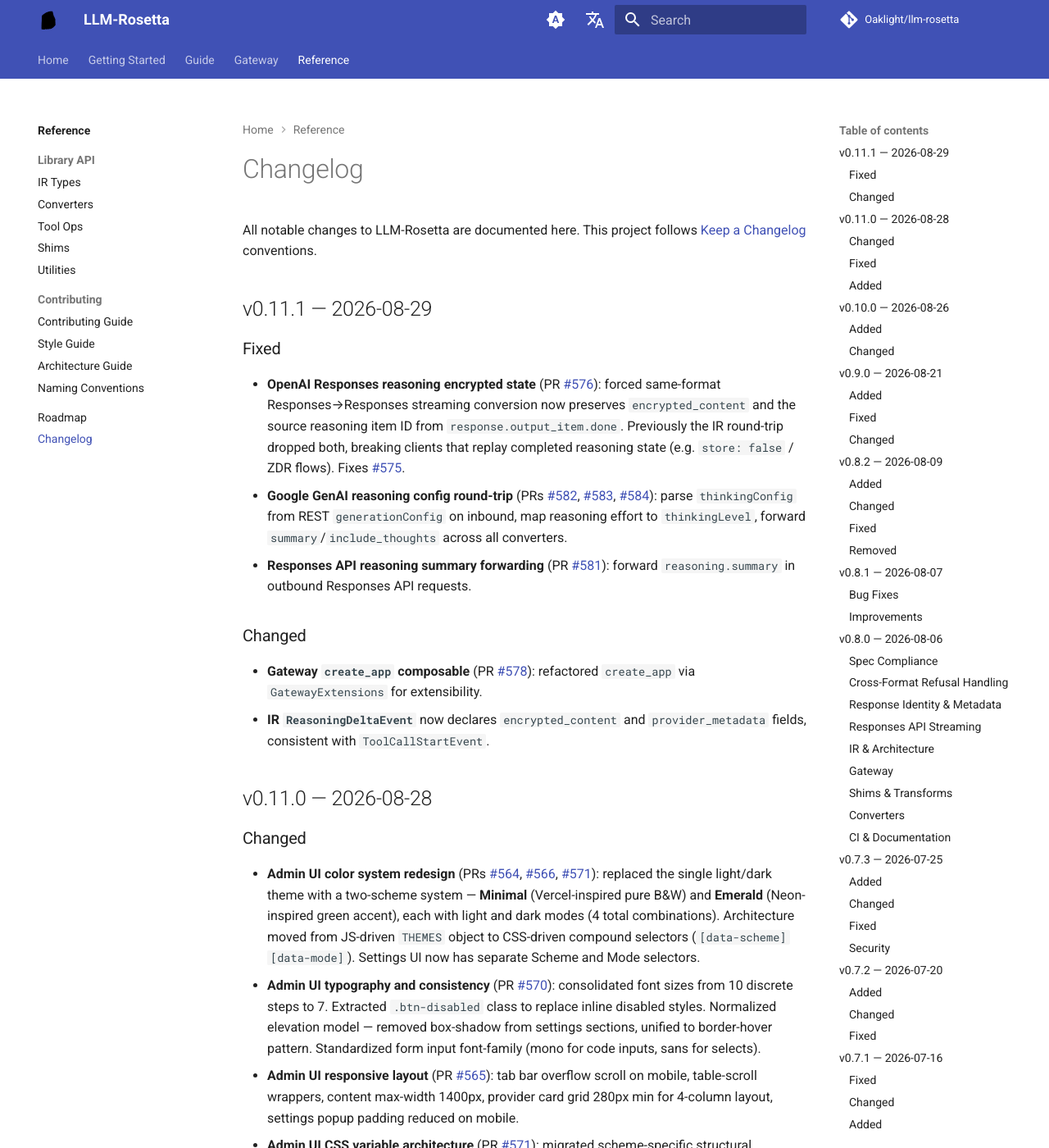
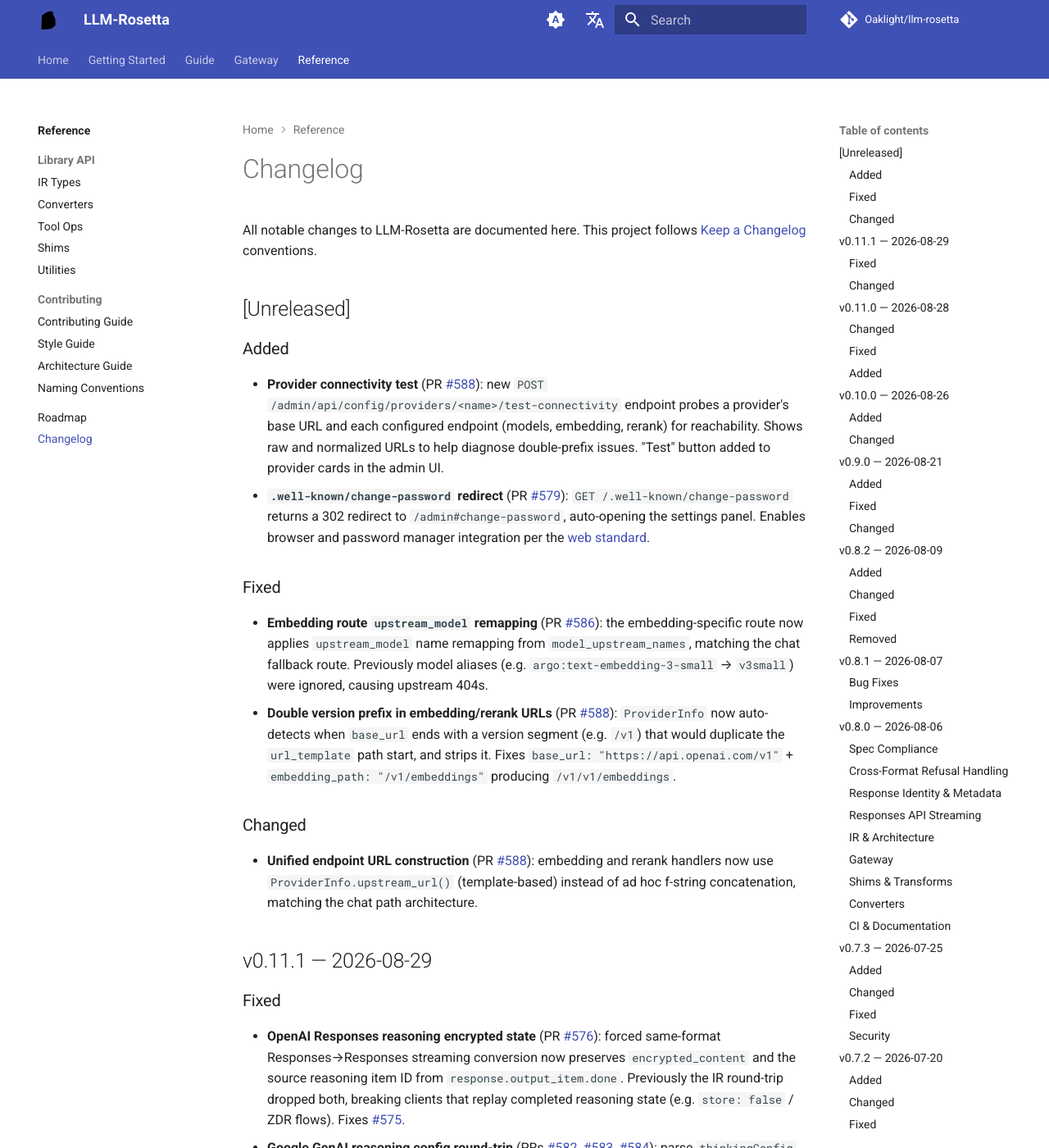
Before and after one commit to Oaklight/llm-rosetta, an MkDocs documentation site: the page built from docs/changelog.md, in a window 1280 px wide and 1400 px high. Shown: the whole window at 82% size. Built offline with MkDocs 1.6.1 and Material for MkDocs 9.7.7, drawn with Linux system fonts in a browser that asks for light colours; comment, search, counter and statistics services are not loaded.

Commit message:
docs: add [Unreleased] changelog entries for #579, #586, #588

```diff
--- a/docs/changelog.md
+++ b/docs/changelog.md
@@ -5,6 +5,22 @@
 # Changelog
 
 All notable changes to LLM-Rosetta are documented here. This project follows [Keep a Changelog](https://keepachangelog.com/) conventions.
+
+## [Unreleased]
+
+### Added
+
+- **Provider connectivity test** (PR [#588](https://github.com/Oaklight/llm-rosetta/pull/588)): new `POST /admin/api/config/providers/<name>/test-connectivity` endpoint probes a provider's base URL and each configured endpoint (models, embedding, rerank) for reachability. Shows raw and normalized URLs to help diagnose double-prefix issues. "Test" button added to provider cards in the admin UI.
+- **`.well-known/change-password` redirect** (PR [#579](https://github.com/Oaklight/llm-rosetta/pull/579)): `GET /.well-known/change-password` returns a 302 redirect to `/admin#change-password`, auto-opening the settings panel. Enables browser and password manager integration per the [web standard](https://web.dev/articles/change-password-url).
+
+### Fixed
+
+- **Embedding route `upstream_model` remapping** (PR [#586](https://github.com/Oaklight/llm-rosetta/pull/586)): the embedding-specific route now applies `upstream_model` name remapping from `model_upstream_names`, matching the chat fallback route. Previously model aliases (e.g. `argo:text-embedding-3-small` → `v3small`) were ignored, causing upstream 404s.
+- **Double version prefix in embedding/rerank URLs** (PR [#588](https://github.com/Oaklight/llm-rosetta/pull/588)): `ProviderInfo` now auto-detects when `base_url` ends with a version segment (e.g. `/v1`) that would duplicate the `url_template` path start, and strips it. Fixes `base_url: "https://api.openai.com/v1"` + `embedding_path: "/v1/embeddings"` producing `/v1/v1/embeddings`.
+
+### Changed
+
+- **Unified endpoint URL construction** (PR [#588](https://github.com/Oaklight/llm-rosetta/pull/588)): embedding and rerank handlers now use `ProviderInfo.upstream_url()` (template-based) instead of ad hoc f-string concatenation, matching the chat path architecture.
 
 ## v0.11.1 — 2026-08-29
 
```
